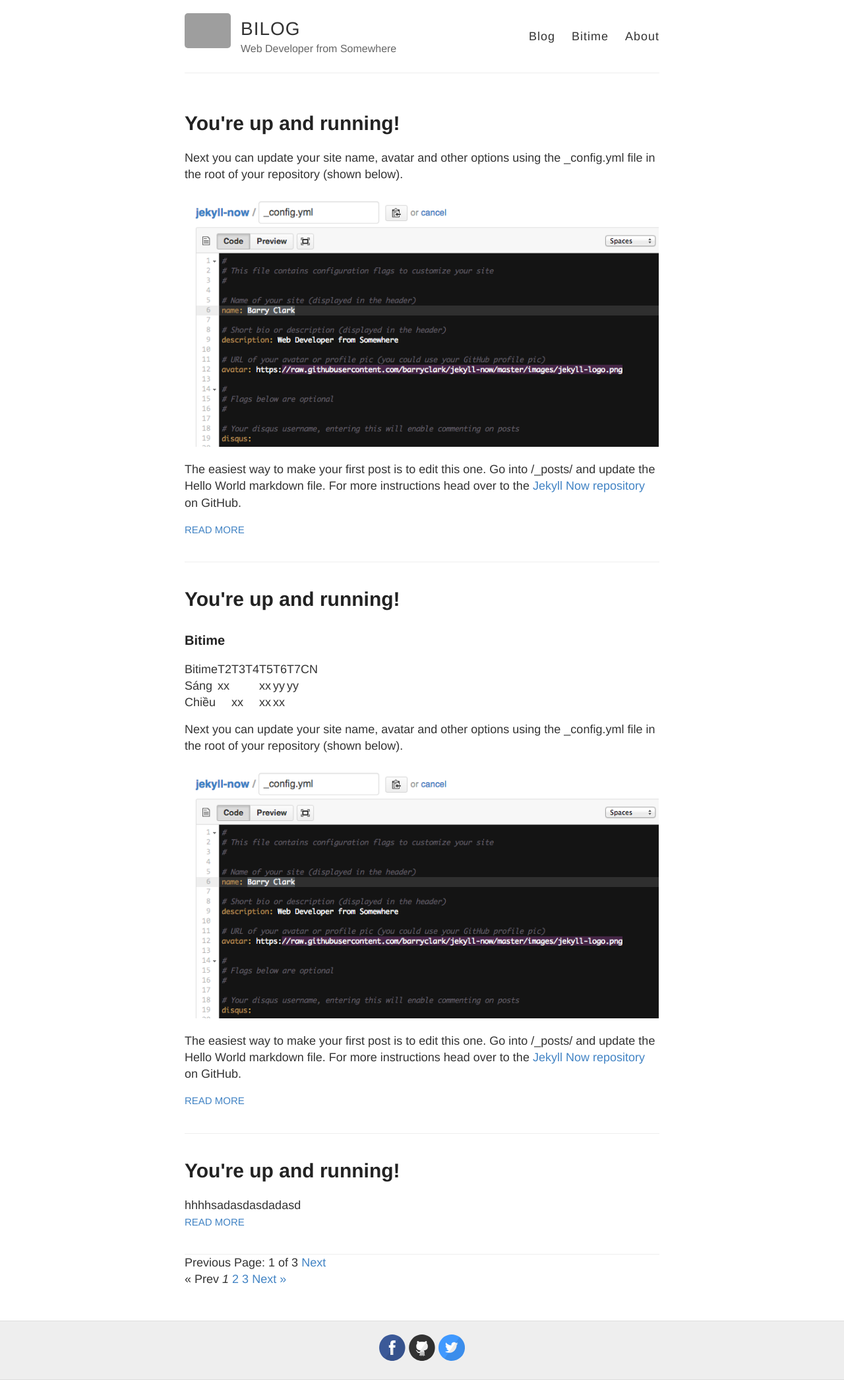
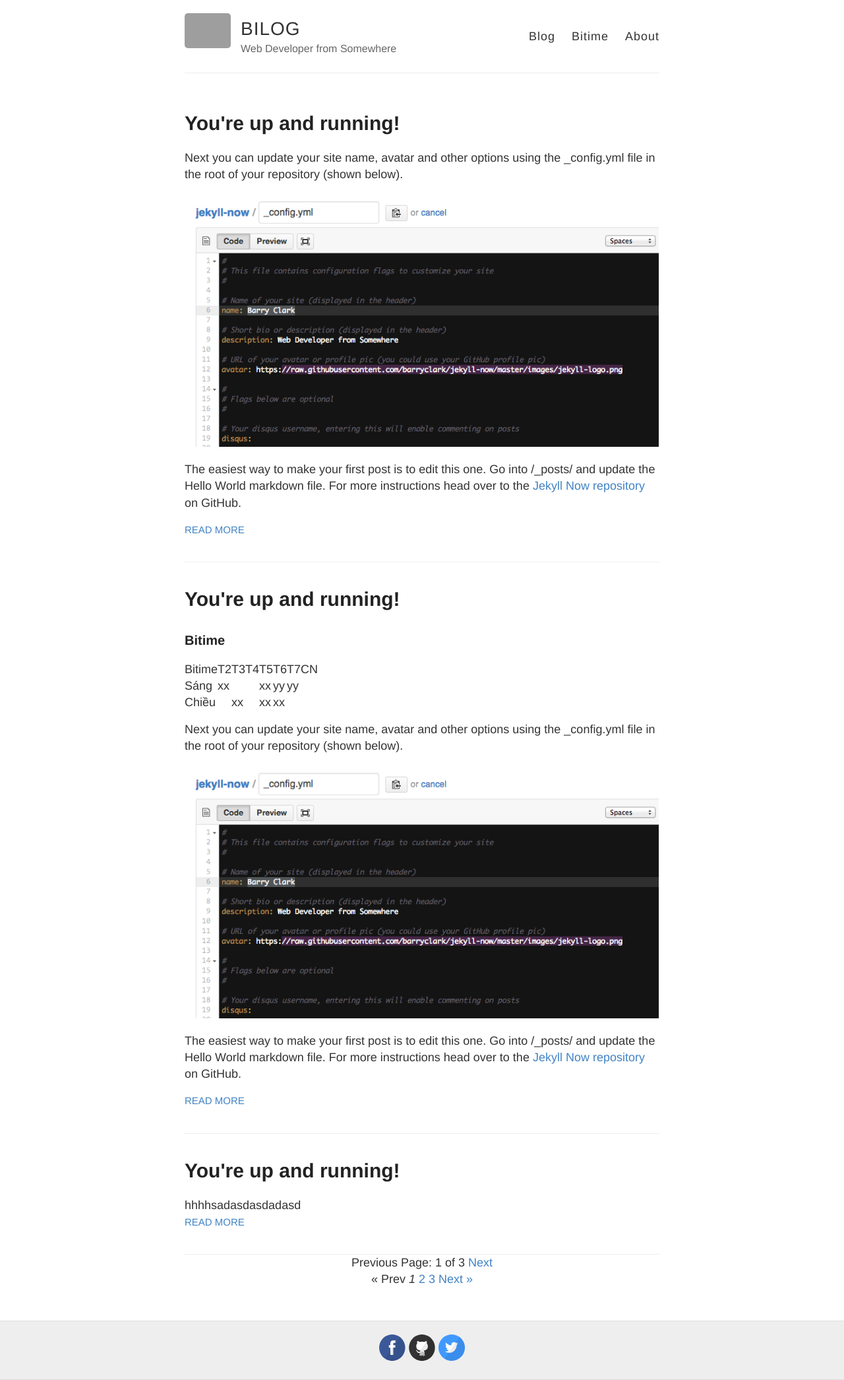
Before and after one commit to tahongtrung/biblog, a Jekyll site: the page built from index.html, in a window 1280 px wide. Shown: the whole page at 66% size. Built offline with Jekyll 4.4.1, drawn with Linux system fonts in a browser that asks for light colours; the list of posts is cut into pages by our own code; grey boxes are pictures that could not be loaded.

Commit message:
sacfzvbgxhfcnkbjn.km/

```diff
--- a/index.html
+++ b/index.html
@@ -21,7 +21,7 @@ layout: default
 
   {% endfor %}
 
-	<div class="paginate-group">
+	<div class="paginate-group" style="text-align: center">
 		<!-- Pagination links 1 -->
 		<div class="pagination">
 			{% if paginator.previous_page %}
```
Also changed, not shown: 2 other files.
